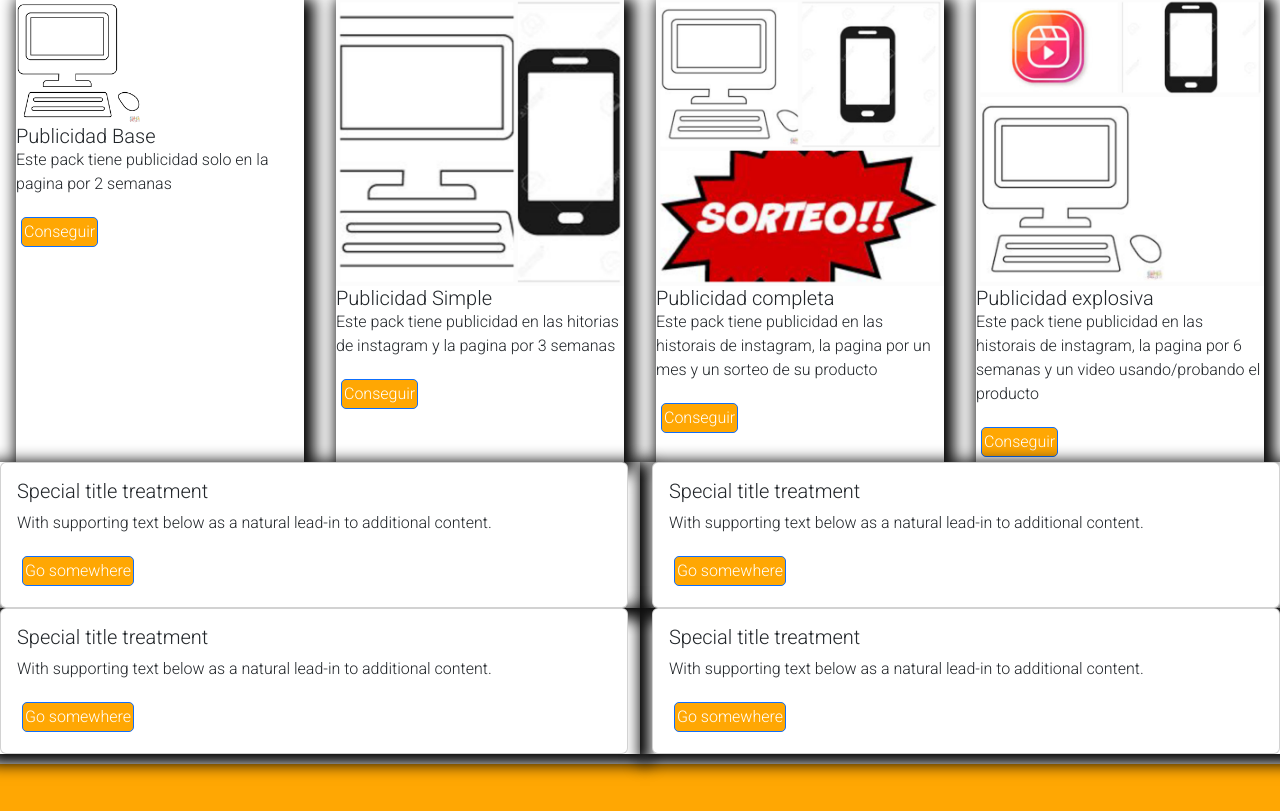
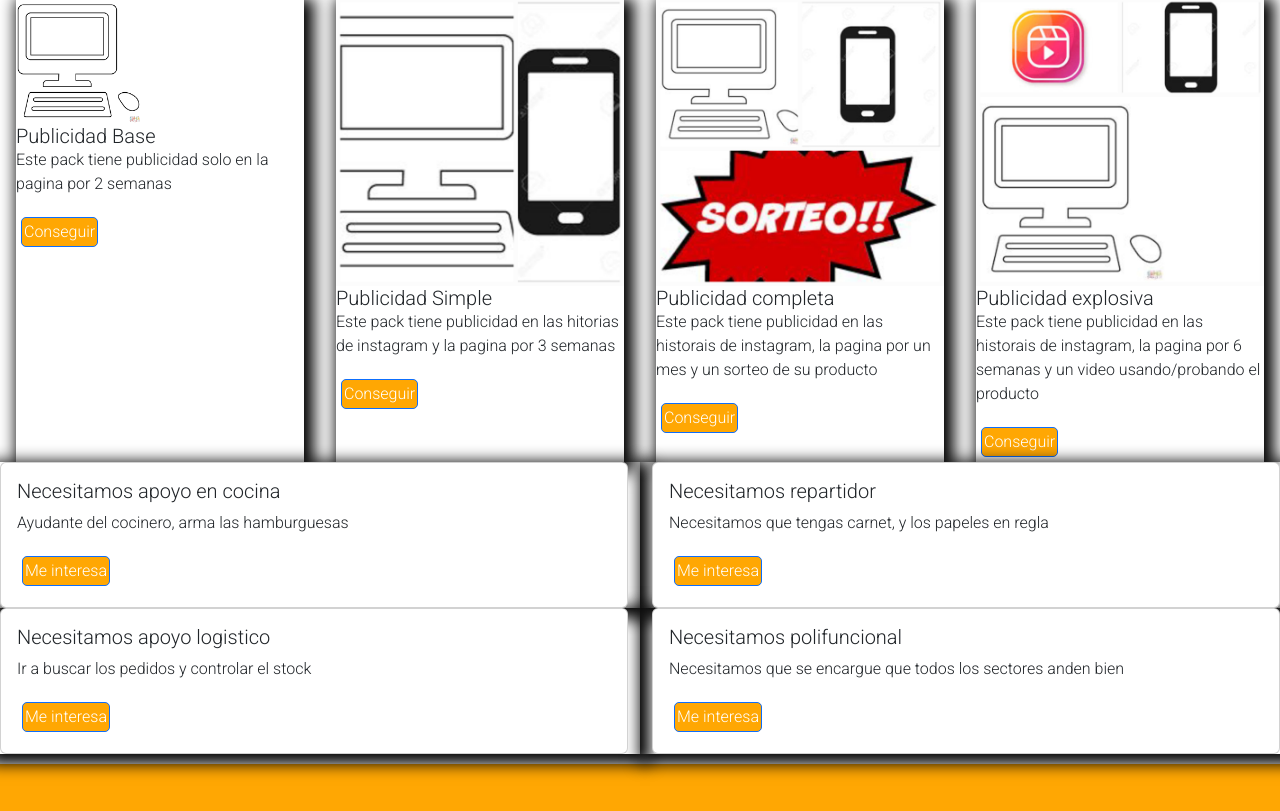
Before and after one commit to schJuan/nuevacarpetacoder, a plain HTML site: page paginas/contactos.html in a window 1280 px wide. Shown: the part 134-945 px from the top of the page. Drawn offline with nearby package versions, Linux system fonts and the light colour scheme.

Commit message:
arregle scroll e hice tarjetas

```diff
--- a/css/style.css
+++ b/css/style.css
@@ -335,20 +335,22 @@ footer .infocontactos a img{
     background-color:rgba(250, 234, 6, 0.829);
 }
 
-@media(min-widt:768px){
-    .publicidadtarjeta{
-        display: grid;
-        grid-template-columns: repeat(auto-fit, minmax(200px, 1fr));
-        grid-gap: 20px;
-    }
-    .card-text{
-        max-height: 10px;
-        overflow: auto;
-    }
-}
+
 .publicidadtarjeta{
     display: flex;
     justify-content: space-around;
+}
+@media(max-width:550px){
+    .publicidadtarjeta{
+        display: grid;
+        grid-template-columns: repeat (200px, 1fr);
+        grid-gap: 20px;
+
+    }
+    .card-text{
+        max-height: 60px;
+        overflow: scroll;
+    }
 }
 .btn-primary{
     margin: 5px;
--- a/paginas/contactos.html
+++ b/paginas/contactos.html
@@ -61,18 +61,18 @@
                 <div class="col-sm-6 mb-3 mb-sm-0">
                   <div class="card">
                     <div class="card-body">
-                      <h5 class="card-title">Special title treatment</h5>
-                      <p class="card-text">With supporting text below as a natural lead-in to additional content.</p>
-                      <a href="#" class="btn btn-primary">Go somewhere</a>
+                      <h5 class="card-title">Necesitamos apoyo en cocina</h5>
+                      <p class="card-text">Ayudante del cocinero, arma las hamburguesas</p>
+                      <a href="#" class="btn btn-primary">Me interesa</a>
                     </div>
                   </div>
                 </div>
                 <div class="col-sm-6">
                   <div class="card">
                     <div class="card-body">
-                      <h5 class="card-title">Special title treatment</h5>
-                      <p class="card-text">With supporting text below as a natural lead-in to additional content.</p>
-                      <a href="#" class="btn btn-primary">Go somewhere</a>
+                      <h5 class="card-title">Necesitamos repartidor</h5>
+                      <p class="card-text">Necesitamos que tengas carnet, y los papeles en regla</p>
+                      <a href="#" class="btn btn-primary">Me interesa</a>
                     </div>
                   </div>
                 </div>
@@ -81,18 +81,18 @@
                 <div class="col-sm-6 mb-3 mb-sm-0">
                   <div class="card">
                     <div class="card-body">
-                      <h5 class="card-title">Special title treatment</h5>
-                      <p class="card-text">With supporting text below as a natural lead-in to additional content.</p>
-                      <a href="#" class="btn btn-primary">Go somewhere</a>
+                      <h5 class="card-title">Necesitamos apoyo logistico</h5>
+                      <p class="card-text">Ir a buscar los pedidos y controlar el stock</p>
+                      <a href="#" class="btn btn-primary">Me interesa</a>
                     </div>
                   </div>
                 </div>
                 <div class="col-sm-6">
                   <div class="card">
                     <div class="card-body">
-                      <h5 class="card-title">Special title treatment</h5>
-                      <p class="card-text">With supporting text below as a natural lead-in to additional content.</p>
-                      <a href="#" class="btn btn-primary">Go somewhere</a>
+                      <h5 class="card-title">Necesitamos polifuncional </h5>
+                      <p class="card-text">Necesitamos que se encargue que todos los sectores anden bien</p>
+                      <a href="#" class="btn btn-primary">Me interesa</a>
                     </div>
                   </div>
                 </div>
```
